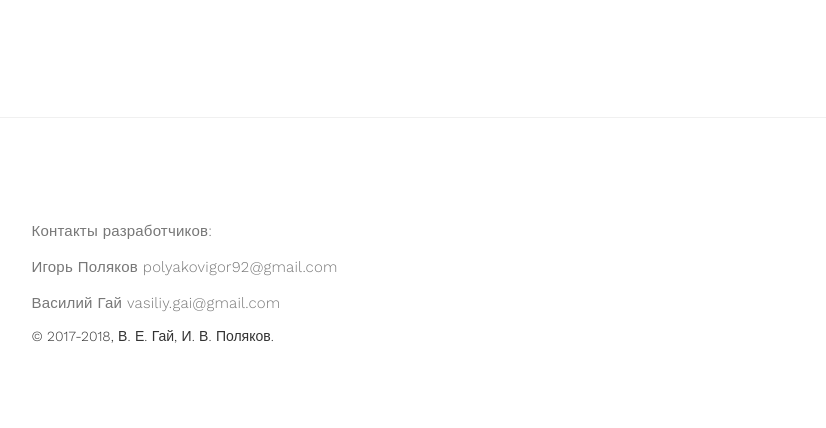
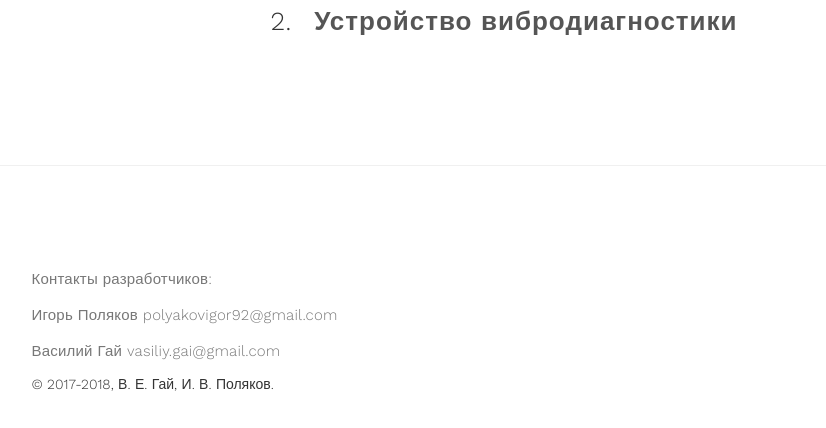
Before and after one commit to tinyroboticsteam/tinyroboticsteam.github.io, a plain HTML site: page index.html in a window 1280 px wide. Shown: the part 326-754 px from the top of the page, without its empty margins (136-962 px from the left). Drawn offline with nearby package versions, Linux system fonts and the light colour scheme.

Commit message:
Новая ссылка

```diff
--- a/index.html
+++ b/index.html
@@ -71,6 +71,7 @@
 
 
    	       <h3>1.  <a href="https://tinyroboticsteam.github.io/ElcBot/">Проект робота телеприсутствия ElcBot</a> </h3>
+   	       <h3>2.  <a href="https://tinyroboticsteam.github.io/vdevice/">Устройство вибродиагностики</a> </h3>
 
                </div>
 
```
